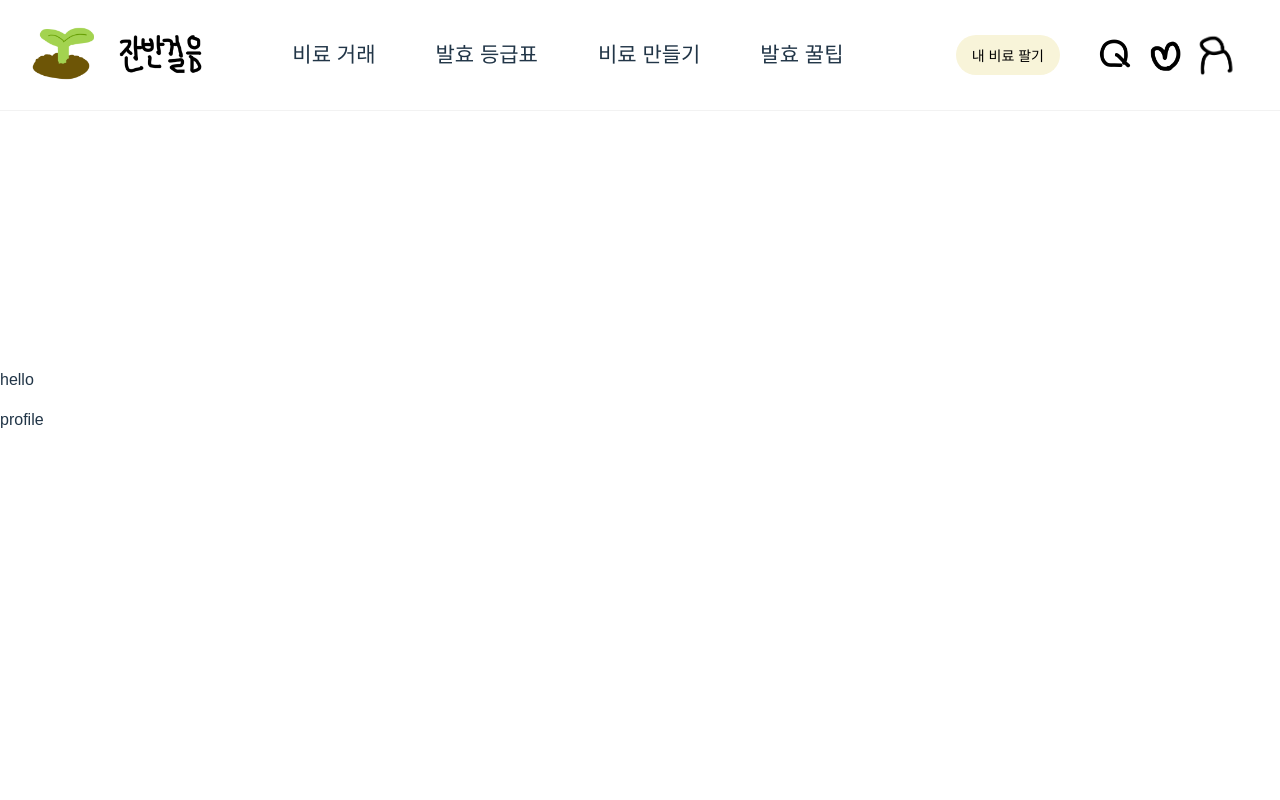
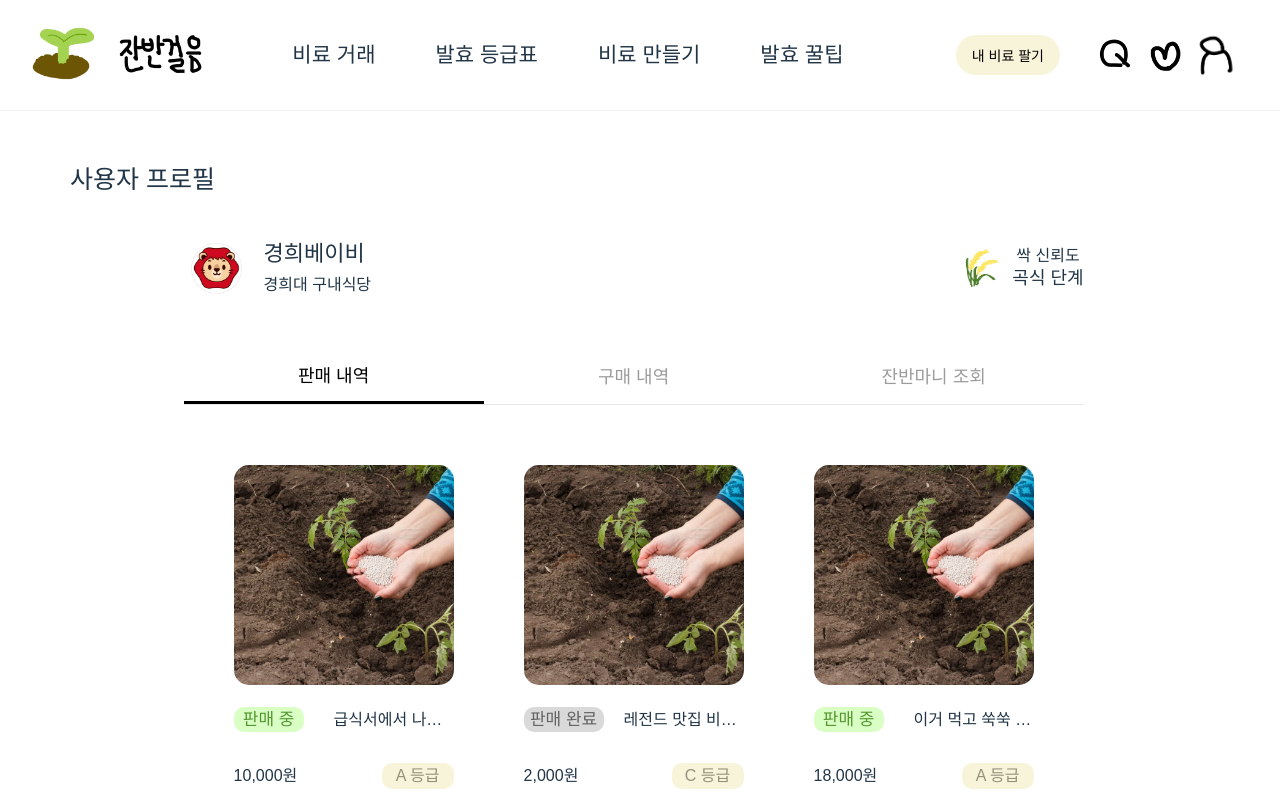
Before and after one commit to coqls1229/khuthon2025, a React (Vite) app: page /profile in a window 1280 px wide. Shown: the top 800 px of the page. Built offline with nearby package versions, Linux system fonts and the light colour scheme; a web font is replaced by a local one.

Commit message:
Feat: Profile

```diff
--- a/src/pages/Profile.jsx
+++ b/src/pages/Profile.jsx
@@ -1,14 +1,258 @@
-import React from "react";
+import React, { useState } from "react";
+import styled from "styled-components";
 import Header from "../component/header";
+import PostPhoto from "../assets/PostPhoto.png";
+import Khubaby from "../assets/khubaby.png";
+import Trust from "../assets/Trust.png";
 
 const Profile = () => {
+  const [tab, setTab] = useState("SALE");
+
+  const transaction = [
+    {
+      post_id: 1,
+      image_url: PostPhoto,
+      title: "급식서에서 나온 비료입니다.",
+      price: "10,000원",
+      weight: "320g",
+      grade: "A 등급",
+      status: "PENDING",
+    },
+    {
+      post_id: 2,
+      image_url: PostPhoto,
+      title: "레전드 맛집 비료 못참지 ㅋㅋ",
+      price: "2,000원",
+      weight: "50g",
+      grade: "C 등급",
+      status: "COMPLETED",
+    },
+    {
+      post_id: 3,
+      image_url: PostPhoto,
+      title: "이거 먹고 쑥쑥 자랐습니다",
+      price: "18,000원",
+      weight: "400g",
+      grade: "A 등급",
+      status: "PENDING",
+    },
+    {
+      post_id: 4,
+      image_url: PostPhoto,
+      title: "이거 먹고 쑥쑥 자랐습니다",
+      price: "18,000원",
+      weight: "400g",
+      grade: "A 등급",
+      status: "PENDING",
+    },
+  ];
+
   return (
     <>
       <Header />
-      <p>hello</p>
-      <p>profile</p>
+      <Frame>
+        <Title>사용자 프로필</Title>
+      </Frame>
+      <Wrapper>
+        {/* ── 프로필 헤더 ──────────────────────────────── */}
+        <ProfileHead>
+          <AvatarWrap>
+            <Avatar src={Khubaby} alt="avatar" />
+            <div style={{ lineHeight: "12px" }}>
+              <Nickname>경희베이비</Nickname>
+              <p>경희대 구내식당</p>
+            </div>
+          </AvatarWrap>
+
+          <SproutWrap>
+            <img src={Trust} alt="곡식 단계" width={40} height={40} />
+            <SproutText>
+              싹 신뢰도 <br />{" "}
+              <span style={{ fontWeight: "bold", fontSize: "18px" }}>
+                곡식 단계
+              </span>
+            </SproutText>
+          </SproutWrap>
+        </ProfileHead>
+
+        {/* ── 탭 메뉴 ─────────────────────────────────── */}
+        <TabNav>
+          <Tab active={tab === "SALE"} onClick={() => setTab("SALE")}>
+            판매 내역
+          </Tab>
+          <Tab active={tab === "PURCHASE"} onClick={() => setTab("PURCHASE")}>
+            구매 내역
+          </Tab>
+          <Tab active={tab === "JABAN"} onClick={() => setTab("JABAN")}>
+            잔반마니 조회
+          </Tab>
+        </TabNav>
+        <div style={{ marginTop: "20px", width: "99vw" }}>
+          <Grid>
+            {transaction.map((tran) => (
+              <Transac>
+                <TransImg src={PostPhoto} alt="trans-photo" />
+                <FlexContainer>
+                  {tran.status === "PENDING" ? (
+                    <PendingBadge>판매 중</PendingBadge>
+                  ) : (
+                    <CompletedBadge>판매 완료</CompletedBadge>
+                  )}
+                  <TransTitle>{tran.title}</TransTitle>
+                </FlexContainer>
+                <FlexContainer>
+                  <p>{tran.price}</p>
+                  <Badge>{tran.grade}</Badge>
+                </FlexContainer>
+                <p>{tran.weight}</p>
+              </Transac>
+            ))}
+          </Grid>
+        </div>
+      </Wrapper>
     </>
   );
 };
 
 export default Profile;
+
+const Frame = styled.div`
+  position: fixed;
+  top: 140px; /* header 아래 공간 확보 */
+  padding-left: 70px;
+  width: 420px;
+  z-index: 10;
+`;
+
+const Title = styled.h2`
+  font-size: 25px;
+  font-weight: bold;
+`;
+
+const Wrapper = styled.main`
+  padding-top: 180px; /* Header 높이 만큼 여백 */
+  display: flex;
+  flex-direction: column;
+  align-items: center;
+  margin-top: 50px;
+`;
+
+const ProfileHead = styled.section`
+  width: 900px;
+  display: flex;
+  justify-content: space-between;
+  align-items: center;
+  margin-bottom: 40px;
+`;
+
+const AvatarWrap = styled.div`
+  display: flex;
+  align-items: center;
+  gap: 16px;
+`;
+
+const Avatar = styled.img`
+  width: 64px;
+  height: 64px;
+  border-radius: 50%;
+  object-fit: cover;
+`;
+
+const Nickname = styled.h2`
+  font-size: 22px;
+  font-weight: 700;
+`;
+
+const SproutWrap = styled.div`
+  display: flex;
+  align-items: center;
+  gap: 10px;
+`;
+
+const SproutText = styled.p`
+  font-size: 16px;
+  line-height: 1.3;
+  text-align: center;
+`;
+
+const TabNav = styled.nav`
+  width: 900px;
+  display: flex;
+  border-bottom: 1px solid #e6e6e6;
+  margin-bottom: 40px;
+`;
+
+const Tab = styled.button`
+  flex: 1;
+  padding: 14px 0;
+  font-size: 18px;
+  font-weight: 600;
+  background: none;
+  border: none;
+  border-radius: 0;
+  outline: none;
+  cursor: pointer;
+  border-bottom: ${({ active }) => (active ? "3px solid #000" : "none")};
+  color: ${({ active }) => (active ? "#000" : "#9c9c9c")};
+`;
+
+const Grid = styled.div`
+  flex: 1;
+  // background-color: #f0f0f0;
+  display: grid;
+  grid-template-columns: repeat(3, 220px);
+  justify-content: center;
+  column-gap: 70px;
+  row-gap: 50px;
+`;
+
+const FlexContainer = styled.div`
+  display: flex;
+  width: 220px;
+  justify-content: space-between;
+  align-items: center;
+`;
+
+const Transac = styled.div``;
+
+const TransImg = styled.img`
+  width: 220px;
+  height: 220px;
+  border-radius: 15px;
+  object-fit: cover;
+`;
+
+const TransTitle = styled.p`
+  width: 120px; /* 원하는 너비 */
+  white-space: nowrap; /* 줄바꿈 없이 한 줄로 */
+  overflow: hidden; /* 넘친 텍스트 숨김 */
+  text-overflow: ellipsis; /* 말줄임(...) 표시 */
+`;
+
+const PendingBadge = styled.div`
+  background-color: #d9ffc4;
+  color: #559731;
+  width: 70px;
+  text-align: center;
+  border-radius: 10px;
+  font-size: 17px;
+`;
+
+const CompletedBadge = styled.div`
+  background-color: #d9d9d9;
+  color: #636363;
+  width: 80px;
+  text-align: center;
+  border-radius: 10px;
+  font-size: 17px;
+`;
+
+const Badge = styled.div`
+  background-color: #f8f4d9;
+  color: #94917c;
+  width: 70px;
+  padding: 1px;
+  font-size: 16px;
+  border-radius: 10px;
+  text-align: center;
+`;
```
Also changed, not shown: src/component/ProfileTransGallery.jsx (added, +152 -0 lines).
